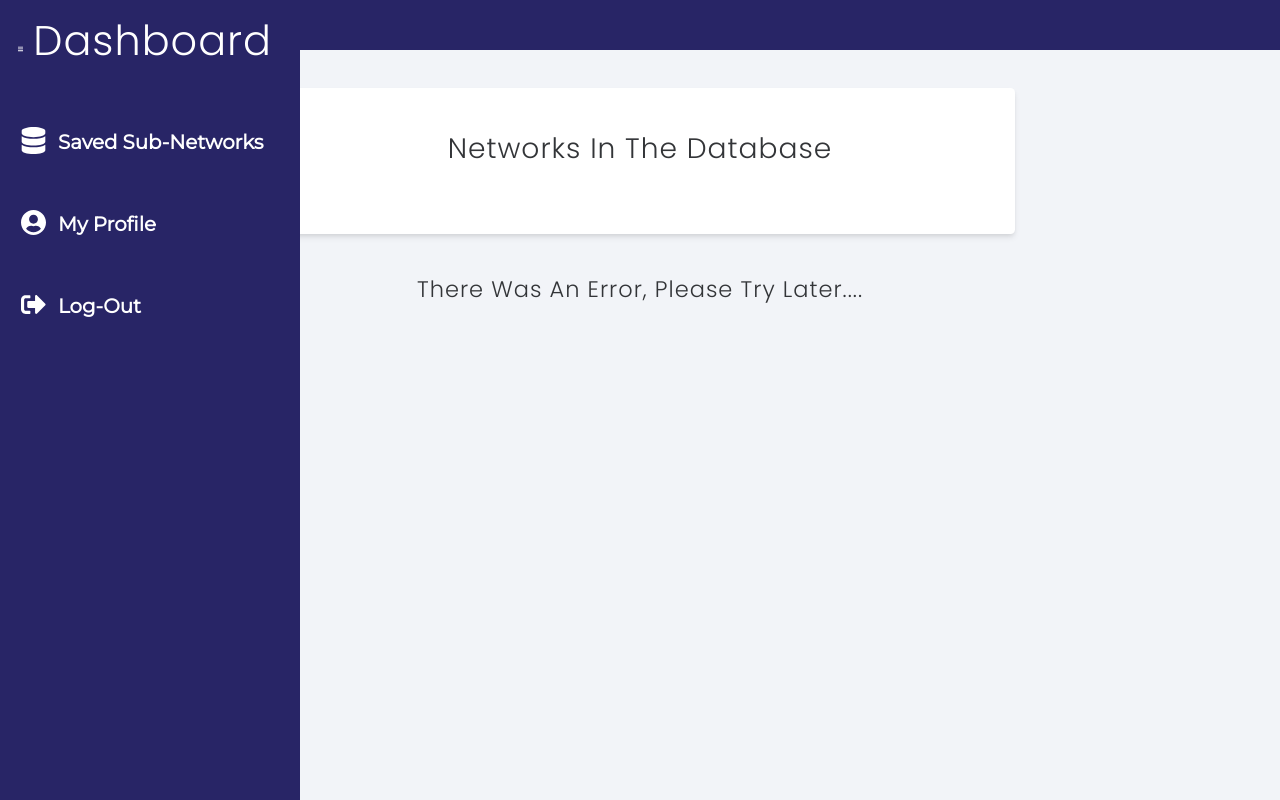
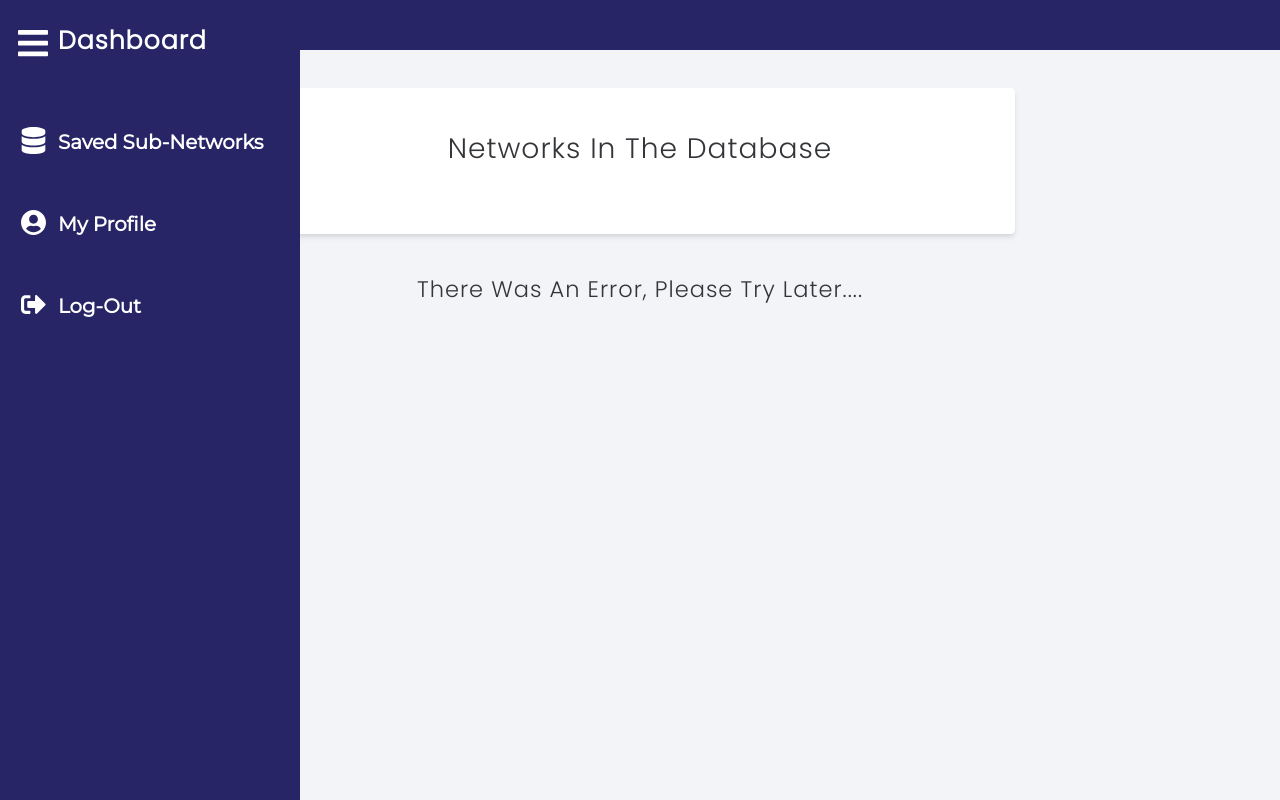
Before and after one commit to dagim-cherinet/Dashboard-for-ip-management-system, a website: page publicVLSM/user-page.html in a window 1280 px wide. Both pictures are taken after a click on the element 33 px from the left and 49 px from the top of the page. Drawn offline with nearby package versions, Linux system fonts and the light colour scheme; no server answers.

Commit message:
styled user-page

```diff
--- a/publicVLSM/main2.css
+++ b/publicVLSM/main2.css
@@ -482,7 +482,8 @@ form > :last-child {
 .hide-table {
   display: none;
 }
-#dashboard-h2 {
+#dashboard-h2,
+.dashboard-h2 {
   font-size: 1.4rem;
   font-weight: bold;
 }
--- a/publicVLSM/user-page.html
+++ b/publicVLSM/user-page.html
@@ -34,7 +34,7 @@
                   ></path>
                 </svg>
               </span>
-              <span class="title"><h2>Dashboard</h2></span>
+              <span class="title"><h2 class="dashboard-h2">Dashboard</h2></span>
             </a>
           </li>
 
```
